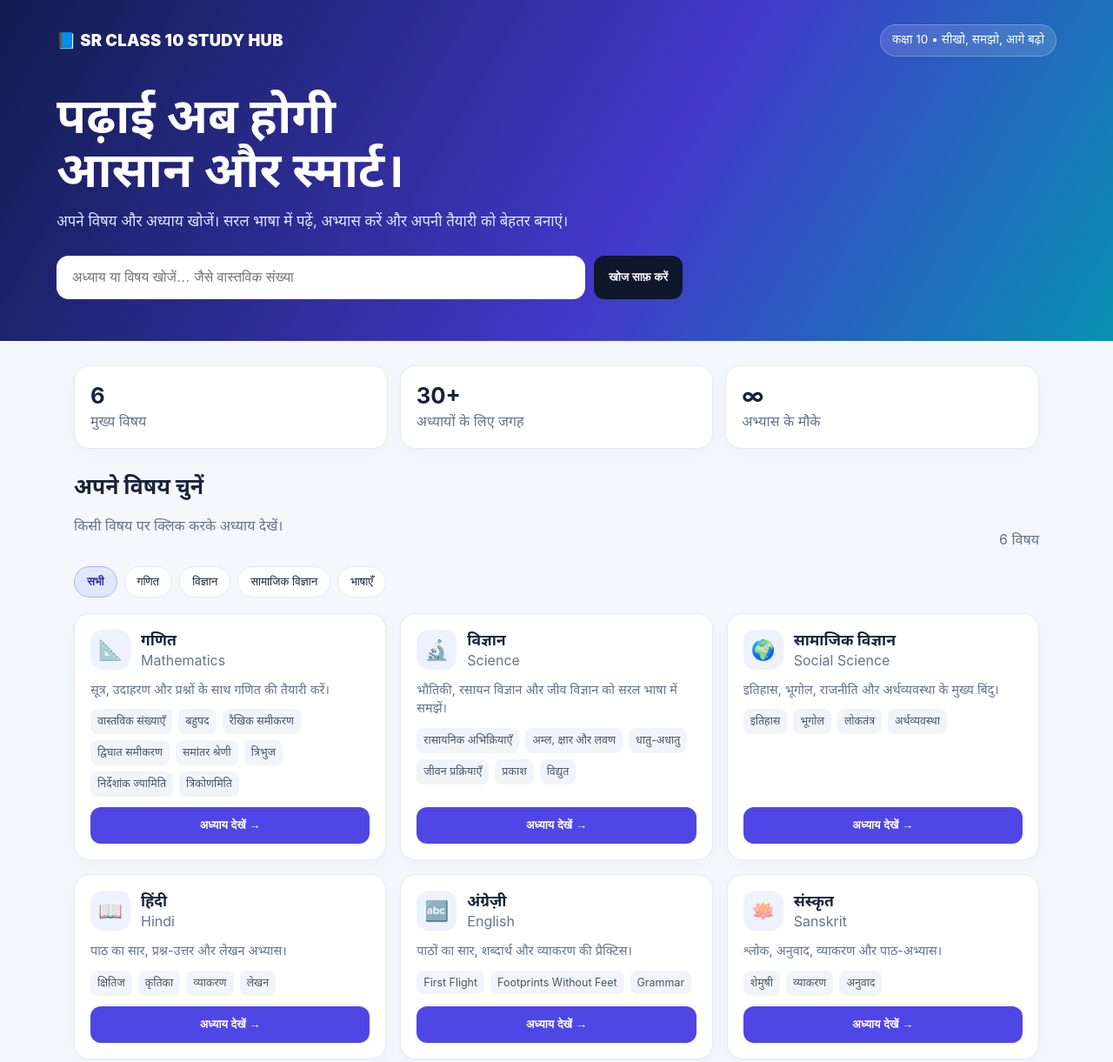
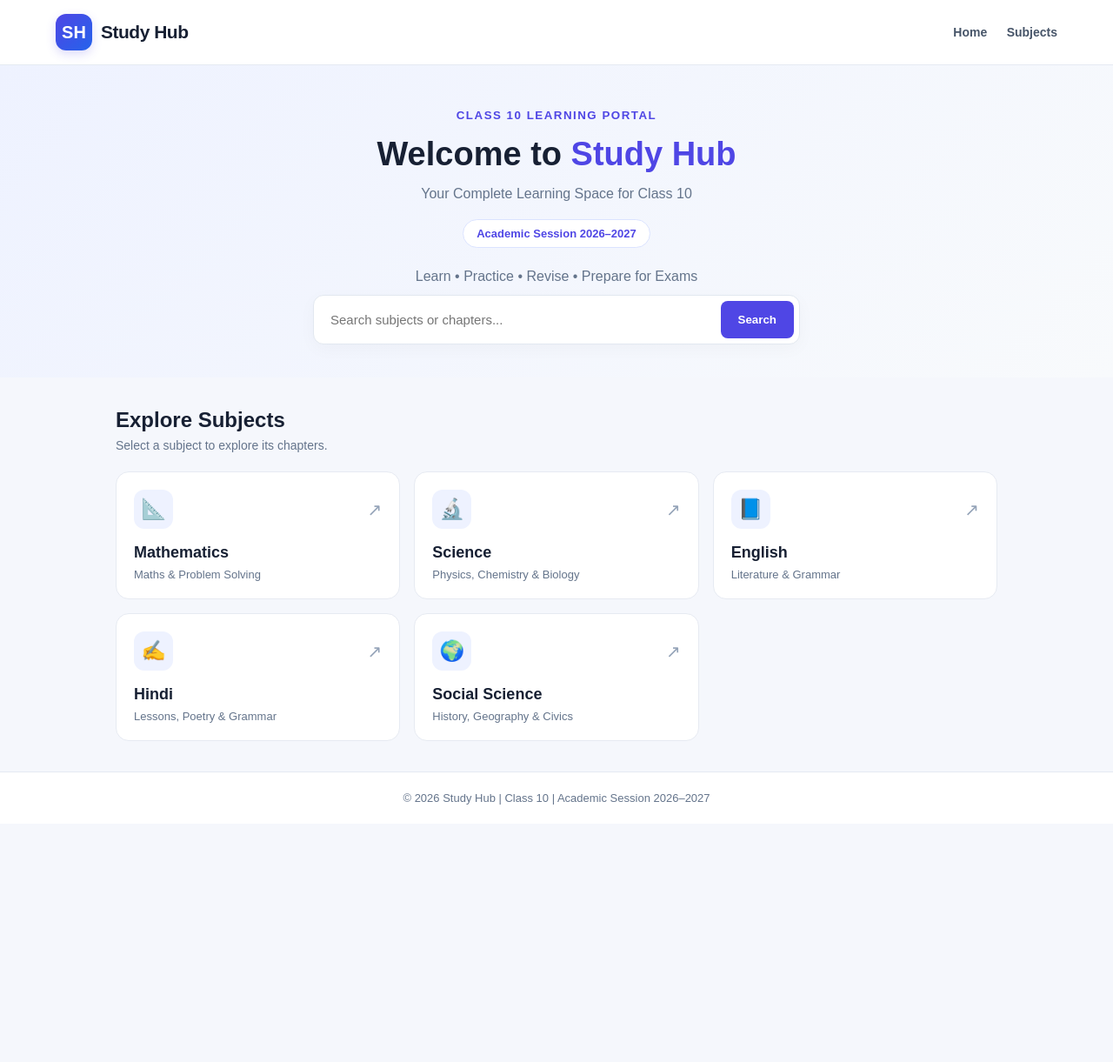
Before and after one commit to shanabazm813-cpu/sr-class10-study-hub, a plain HTML site: page index.html in a window 1280 px wide. Shown: the top 1221 px of the page at 87% size. After the commit the page ends 947 px from the top, so only its background shows below. Drawn offline with Linux system fonts and the light colour scheme.

Commit message:
Update index.html

```diff
--- a/index.html
+++ b/index.html
@@ -1,122 +1,621 @@
-
 
 <!DOCTYPE html>
-<html lang="hi">
+<html lang="en">
 <head>
 <meta charset="UTF-8">
 <meta name="viewport" content="width=device-width, initial-scale=1.0">
-<title>SR Class 10 Study Hub</title>
+
+<title>Study Hub | Class 10 • 2026–2027</title>
+
 <style>
-:root{--bg:#f4f7fb;--card:#fff;--ink:#17233b;--muted:#64748b;--primary:#4f46e5;--accent:#06b6d4;--line:#e5eaf2}
-*{box-sizing:border-box}body{margin:0;font-family:Inter,"Noto Sans Devanagari",system-ui,sans-serif;background:var(--bg);color:var(--ink)}
-header{background:linear-gradient(120deg,#111c4e,#4338ca 58%,#0891b2);color:white;padding:28px max(5%,calc((100% - 1150px)/2));}
-.top{display:flex;justify-content:space-between;align-items:center;gap:16px;flex-wrap:wrap}.brand{font-weight:900;font-size:1.15rem;letter-spacing:.3px}.pill{background:#ffffff22;border:1px solid #ffffff44;border-radius:30px;padding:8px 13px;font-size:.85rem}
-.hero{padding:38px 0 20px;max-width:760px}.hero h1{font-size:clamp(2rem,5vw,3.5rem);line-height:1.1;margin:0 0 14px}.hero p{color:#e0e7ff;font-size:1.05rem;line-height:1.7;margin:0}
-.searchwrap{margin-top:25px;display:flex;gap:10px;max-width:720px}.searchwrap input{flex:1;min-width:0;padding:16px 18px;border:0;border-radius:14px;font-size:1rem;outline:3px solid transparent}.searchwrap input:focus{outline-color:#a5b4fc}.searchwrap button,.btn{border:0;border-radius:12px;padding:13px 17px;font-weight:700;cursor:pointer;background:var(--primary);color:white}.searchwrap button{background:#0f172a}
-main{max-width:1150px;margin:0 auto;padding:28px 20px 60px}.sectionhead{display:flex;align-items:end;justify-content:space-between;gap:12px;flex-wrap:wrap;margin:15px 0 18px}.sectionhead h2{margin:0;font-size:1.55rem}.muted{color:var(--muted)}.stats{display:grid;grid-template-columns:repeat(3,1fr);gap:14px;margin:0 0 28px}.stat,.subject,.feature{background:var(--card);border:1px solid var(--line);border-radius:18px;padding:18px;box-shadow:0 5px 18px #1e293b08}.stat strong{display:block;font-size:1.6rem;margin-bottom:4px}.filters{display:flex;gap:8px;flex-wrap:wrap;margin:0 0 18px}.filter{background:white;border:1px solid var(--line);color:var(--ink);border-radius:30px;padding:9px 14px;cursor:pointer}.filter.active{background:#e0e7ff;border-color:#a5b4fc;color:#3730a3;font-weight:700}
-.grid{display:grid;grid-template-columns:repeat(3,minmax(0,1fr));gap:16px}.subject{display:flex;flex-direction:column;gap:12px;transition:.2s}.subject:hover{transform:translateY(-3px);box-shadow:0 14px 30px #1e293b12}.subjecttop{display:flex;align-items:center;gap:12px}.icon{width:46px;height:46px;border-radius:14px;background:#eef2ff;display:grid;place-items:center;font-size:1.4rem}.subject h3{margin:0;font-size:1.1rem}.subject p{margin:0;color:var(--muted);font-size:.9rem;line-height:1.5}.chapters{display:flex;flex-wrap:wrap;gap:7px}.chapter{font-size:.78rem;background:#f1f5f9;border-radius:8px;padding:6px 8px;color:#475569}.subject .btn{margin-top:auto;width:100%}
-.features{display:grid;grid-template-columns:repeat(3,1fr);gap:14px;margin-top:28px}.feature h3{margin:0 0 8px}.feature p{margin:0;color:var(--muted);line-height:1.6;font-size:.92rem}
-footer{text-align:center;color:var(--muted);padding:25px;border-top:1px solid var(--line)}.empty{display:none;background:white;border:1px dashed #cbd5e1;border-radius:16px;padding:28px;text-align:center;color:var(--muted)}
-@media(max-width:850px){.grid{grid-template-columns:repeat(2,minmax(0,1fr))}.features{grid-template-columns:1fr}.hero{padding-top:28px}}
-@media(max-width:560px){.grid,.stats{grid-template-columns:1fr}.searchwrap{flex-direction:column}.searchwrap button{width:100%}main{padding-inline:14px}}
+* {
+  margin: 0;
+  padding: 0;
+  box-sizing: border-box;
+}
+
+body {
+  font-family: Arial, sans-serif;
+  background: #f5f7fc;
+  color: #172033;
+}
+
+header {
+  background: #fff;
+  padding: 16px 5%;
+  display: flex;
+  align-items: center;
+  justify-content: space-between;
+  border-bottom: 1px solid #e5eaf2;
+}
+
+.brand {
+  display: flex;
+  align-items: center;
+  gap: 10px;
+}
+
+.logo {
+  width: 42px;
+  height: 42px;
+  background: linear-gradient(135deg, #4f46e5, #2563eb);
+  color: white;
+  border-radius: 12px;
+  display: grid;
+  place-items: center;
+  font-size: 20px;
+  font-weight: bold;
+  box-shadow: 0 4px 12px #4f46e533;
+}
+
+.brand h2 {
+  font-size: 21px;
+  letter-spacing: -0.5px;
+}
+
+nav a {
+  text-decoration: none;
+  color: #475569;
+  margin-left: 18px;
+  font-size: 14px;
+  font-weight: bold;
+}
+
+.hero {
+  text-align: center;
+  padding: 48px 15px 38px;
+  background: linear-gradient(135deg, #eef2ff, #f8fafc);
+}
+
+.hero small {
+  color: #4f46e5;
+  font-weight: bold;
+  letter-spacing: 1.5px;
+}
+
+.hero h1 {
+  font-size: 38px;
+  margin: 15px 0;
+}
+
+.hero h1 span {
+  color: #4f46e5;
+}
+
+.hero p {
+  color: #64748b;
+  margin-bottom: 12px;
+}
+
+.session {
+  display: inline-block;
+  margin: 8px 0 24px;
+  background: #ffffff;
+  color: #4f46e5;
+  border: 1px solid #dbe3ff;
+  border-radius: 30px;
+  padding: 8px 15px;
+  font-size: 13px;
+  font-weight: bold;
+}
+
+.search {
+  max-width: 560px;
+  margin: auto;
+  display: flex;
+  background: white;
+  padding: 6px;
+  border: 1px solid #e2e8f0;
+  border-radius: 12px;
+  box-shadow: 0 5px 20px #00000008;
+}
+
+.search input {
+  flex: 1;
+  min-width: 0;
+  padding: 13px;
+  border: none;
+  outline: none;
+  font-size: 15px;
+}
+
+.search button {
+  background: #4f46e5;
+  color: white;
+  border: none;
+  padding: 12px 20px;
+  border-radius: 8px;
+  cursor: pointer;
+  font-weight: bold;
+}
+
+.container {
+  max-width: 1050px;
+  margin: auto;
+  padding: 35px 18px;
+}
+
+.heading {
+  margin-bottom: 22px;
+}
+
+.heading h2 {
+  font-size: 24px;
+  margin-bottom: 7px;
+}
+
+.heading p {
+  color: #64748b;
+  font-size: 14px;
+}
+
+.subjects {
+  display: grid;
+  grid-template-columns: repeat(3, 1fr);
+  gap: 16px;
+}
+
+.card {
+  background: white;
+  border: 1px solid #e6eaf2;
+  border-radius: 15px;
+  padding: 20px;
+  cursor: pointer;
+  transition: 0.2s;
+}
+
+.card:hover {
+  transform: translateY(-4px);
+  border-color: #c7d2fe;
+  box-shadow: 0 8px 25px #1e293b0c;
+}
+
+.card-top {
+  display: flex;
+  align-items: center;
+  justify-content: space-between;
+  margin-bottom: 17px;
+}
+
+.icon {
+  width: 45px;
+  height: 45px;
+  border-radius: 12px;
+  display: grid;
+  place-items: center;
+  font-size: 23px;
+  background: #eef2ff;
+}
+
+.arrow {
+  color: #94a3b8;
+  font-size: 20px;
+}
+
+.card h3 {
+  font-size: 18px;
+  margin-bottom: 7px;
+}
+
+.card p {
+  font-size: 13px;
+  color: #64748b;
+}
+
+#chapters {
+  display: none;
+  background: white;
+  border: 1px solid #e5eaf2;
+  border-radius: 16px;
+  padding: 22px;
+  margin-top: 30px;
+}
+
+.chapter-head {
+  display: flex;
+  align-items: center;
+  justify-content: space-between;
+  gap: 12px;
+  margin-bottom: 20px;
+}
+
+.chapter-head h2 {
+  font-size: 22px;
+}
+
+.back {
+  background: #eef2ff;
+  color: #4f46e5;
+  border: none;
+  border-radius: 8px;
+  padding: 10px 14px;
+  cursor: pointer;
+  font-weight: bold;
+}
+
+.chapter-list {
+  display: grid;
+  gap: 10px;
+}
+
+.chapter {
+  background: #f8fafc;
+  border: 1px solid #e2e8f0;
+  border-radius: 10px;
+  padding: 15px;
+  display: flex;
+  justify-content: space-between;
+  align-items: center;
+  gap: 10px;
+  cursor: pointer;
+}
+
+.chapter:hover {
+  background: #eef2ff;
+}
+
+.chapter span {
+  color: #4f46e5;
+  font-size: 13px;
+  font-weight: bold;
+}
+
+.lesson {
+  display: none;
+  margin-top: 18px;
+  background: #f8fafc;
+  padding: 20px;
+  border-radius: 12px;
+  line-height: 1.7;
+}
+
+.lesson p {
+  color: #64748b;
+  margin-top: 8px;
+}
+
+.empty {
+  display: none;
+  text-align: center;
+  color: #64748b;
+  padding: 30px;
+}
+
+footer {
+  text-align: center;
+  background: white;
+  border-top: 1px solid #e5eaf2;
+  color: #64748b;
+  padding: 22px;
+  font-size: 13px;
+}
+
+@media (max-width: 750px) {
+  .subjects {
+    grid-template-columns: repeat(2, 1fr);
+  }
+
+  .hero h1 {
+    font-size: 31px;
+  }
+}
+
+@media (max-width: 480px) {
+  header {
+    padding: 14px 4%;
+  }
+
+  .brand h2 {
+    font-size: 18px;
+  }
+
+  nav a {
+    margin-left: 9px;
+    font-size: 12px;
+  }
+
+  .subjects {
+    grid-template-columns: repeat(2, 1fr);
+    gap: 10px;
+  }
+
+  .card {
+    padding: 15px;
+  }
+
+  .card h3 {
+    font-size: 15px;
+  }
+
+  .card p {
+    font-size: 12px;
+  }
+
+  .hero h1 {
+    font-size: 28px;
+  }
+
+  .search button {
+    padding: 11px 13px;
+  }
+}
 </style>
 </head>
+
 <body>
+
 <header>
-  <div class="top"><div class="brand">📘 SR CLASS 10 STUDY HUB</div><div class="pill">कक्षा 10 • सीखो, समझो, आगे बढ़ो</div></div>
-  <div class="hero">
-    <h1>पढ़ाई अब होगी<br>आसान और स्मार्ट।</h1>
-    <p>अपने विषय और अध्याय खोजें। सरल भाषा में पढ़ें, अभ्यास करें और अपनी तैयारी को बेहतर बनाएं।</p>
-    <div class="searchwrap">
-      <input id="search" type="search" placeholder="अध्याय या विषय खोजें… जैसे वास्तविक संख्या" aria-label="विषय या अध्याय खोजें">
-      <button id="clear" type="button">खोज साफ़ करें</button>
+  <div class="brand">
+    <div class="logo">SH</div>
+    <h2>Study Hub</h2>
+  </div>
+
+  <nav>
+    <a href="#home">Home</a>
+    <a href="#subjects">Subjects</a>
+  </nav>
+</header>
+
+<section class="hero" id="home">
+
+  <small>CLASS 10 LEARNING PORTAL</small>
+
+  <h1>Welcome to <span>Study Hub</span></h1>
+
+  <p>
+    Your Complete Learning Space for Class 10
+  </p>
+
+  <div class="session">
+    Academic Session 2026–2027
+  </div>
+
+  <p>
+    Learn • Practice • Revise • Prepare for Exams
+  </p>
+
+  <div class="search">
+    <input
+      id="search"
+      type="search"
+      placeholder="Search subjects or chapters..."
+      oninput="searchSubjects()"
+    >
+    <button onclick="searchSubjects()">Search</button>
+  </div>
+
+</section>
+
+<main class="container" id="subjects">
+
+  <div class="heading">
+    <h2>Explore Subjects</h2>
+    <p>Select a subject to explore its chapters.</p>
+  </div>
+
+  <div class="subjects" id="subjectGrid">
+
+    <div class="card" onclick="openSubject('Mathematics')">
+      <div class="card-top">
+        <div class="icon">📐</div>
+        <div class="arrow">↗</div>
+      </div>
+      <h3>Mathematics</h3>
+      <p>Maths & Problem Solving</p>
     </div>
+
+    <div class="card" onclick="openSubject('Science')">
+      <div class="card-top">
+        <div class="icon">🔬</div>
+        <div class="arrow">↗</div>
+      </div>
+      <h3>Science</h3>
+      <p>Physics, Chemistry & Biology</p>
+    </div>
+
+    <div class="card" onclick="openSubject('English')">
+      <div class="card-top">
+        <div class="icon">📘</div>
+        <div class="arrow">↗</div>
+      </div>
+      <h3>English</h3>
+      <p>Literature & Grammar</p>
+    </div>
+
+    <div class="card" onclick="openSubject('Hindi')">
+      <div class="card-top">
+        <div class="icon">✍️</div>
+        <div class="arrow">↗</div>
+      </div>
+      <h3>Hindi</h3>
+      <p>Lessons, Poetry & Grammar</p>
+    </div>
+
+    <div class="card" onclick="openSubject('Social Science')">
+      <div class="card-top">
+        <div class="icon">🌍</div>
+        <div class="arrow">↗</div>
+      </div>
+      <h3>Social Science</h3>
+      <p>History, Geography & Civics</p>
+    </div>
+
   </div>
-</header>
-<main>
-  <div class="stats">
-    <div class="stat"><strong>6</strong><span class="muted">मुख्य विषय</span></div>
-    <div class="stat"><strong>30+</strong><span class="muted">अध्यायों के लिए जगह</span></div>
-    <div class="stat"><strong>∞</strong><span class="muted">अभ्यास के मौके</span></div>
+
+  <div class="empty" id="empty">
+    No subjects found.
   </div>
-  <div class="sectionhead"><div><h2>अपने विषय चुनें</h2><p class="muted">किसी विषय पर क्लिक करके अध्याय देखें।</p></div><span class="muted" id="count">6 विषय</span></div>
-  <div class="filters" id="filters">
-    <button class="filter active" data-filter="all">सभी</button>
-    <button class="filter" data-filter="math">गणित</button>
-    <button class="filter" data-filter="science">विज्ञान</button>
-    <button class="filter" data-filter="social">सामाजिक विज्ञान</button>
-    <button class="filter" data-filter="language">भाषाएँ</button>
-  </div>
-  <div class="grid" id="subjects">
-    <article class="subject" data-category="math" data-search="गणित mathematics वास्तविक संख्या बहुपद दो चर वाले रैखिक समीकरण द्विघात समीकरण समांतर श्रेणी त्रिभुज निर्देशांक ज्यामिति त्रिकोणमिति वृत्त क्षेत्रफल पृष्ठीय क्षेत्रफल आयतन सांख्यिकी प्रायिकता">
-      <div class="subjecttop"><div class="icon">📐</div><div><h3>गणित</h3><span class="muted">Mathematics</span></div></div>
-      <p>सूत्र, उदाहरण और प्रश्नों के साथ गणित की तैयारी करें।</p>
-      <div class="chapters"><span class="chapter">वास्तविक संख्याएँ</span><span class="chapter">बहुपद</span><span class="chapter">रैखिक समीकरण</span><span class="chapter">द्विघात समीकरण</span><span class="chapter">समांतर श्रेणी</span><span class="chapter">त्रिभुज</span><span class="chapter">निर्देशांक ज्यामिति</span><span class="chapter">त्रिकोणमिति</span></div>
-      <button class="btn" onclick="openSubject('गणित')">अध्याय देखें →</button>
-    </article>
-    <article class="subject" data-category="science" data-search="विज्ञान science रसायन अभिक्रियाएँ अम्ल क्षार लवण धातु अधातु कार्बन जीवन प्रक्रियाएँ नियंत्रण समन्वय प्रजनन आनुवंशिकता प्रकाश विद्युत चुंबकीय प्रभाव ऊर्जा पर्यावरण">
-      <div class="subjecttop"><div class="icon">🔬</div><div><h3>विज्ञान</h3><span class="muted">Science</span></div></div>
-      <p>भौतिकी, रसायन विज्ञान और जीव विज्ञान को सरल भाषा में समझें।</p>
-      <div class="chapters"><span class="chapter">रासायनिक अभिक्रियाएँ</span><span class="chapter">अम्ल, क्षार और लवण</span><span class="chapter">धातु-अधातु</span><span class="chapter">जीवन प्रक्रियाएँ</span><span class="chapter">प्रकाश</span><span class="chapter">विद्युत</span></div>
-      <button class="btn" onclick="openSubject('विज्ञान')">अध्याय देखें →</button>
-    </article>
-    <article class="subject" data-category="social" data-search="सामाजिक विज्ञान social science इतिहास भूगोल राजनीति विज्ञान अर्थशास्त्र लोकतंत्र विकास संसाधन कृषि राष्ट्रीयता">
-      <div class="subjecttop"><div class="icon">🌍</div><div><h3>सामाजिक विज्ञान</h3><span class="muted">Social Science</span></div></div>
-      <p>इतिहास, भूगोल, राजनीति और अर्थव्यवस्था के मुख्य बिंदु।</p>
-      <div class="chapters"><span class="chapter">इतिहास</span><span class="chapter">भूगोल</span><span class="chapter">लोकतंत्र</span><span class="chapter">अर्थव्यवस्था</span></div>
-      <button class="btn" onclick="openSubject('सामाजिक विज्ञान')">अध्याय देखें →</button>
-    </article>
-    <article class="subject" data-category="language" data-search="हिंदी hindi क्षितिज कृतिका व्याकरण लेखन">
-      <div class="subjecttop"><div class="icon">📖</div><div><h3>हिंदी</h3><span class="muted">Hindi</span></div></div>
-      <p>पाठ का सार, प्रश्न-उत्तर और लेखन अभ्यास।</p>
-      <div class="chapters"><span class="chapter">क्षितिज</span><span class="chapter">कृतिका</span><span class="chapter">व्याकरण</span><span class="chapter">लेखन</span></div>
-      <button class="btn" onclick="openSubject('हिंदी')">अध्याय देखें →</button>
-    </article>
-    <article class="subject" data-category="language" data-search="अंग्रेज़ी english first flight footprints without feet grammar writing">
-      <div class="subjecttop"><div class="icon">🔤</div><div><h3>अंग्रेज़ी</h3><span class="muted">English</span></div></div>
-      <p>पाठों का सार, शब्दार्थ और व्याकरण की प्रैक्टिस।</p>
-      <div class="chapters"><span class="chapter">First Flight</span><span class="chapter">Footprints Without Feet</span><span class="chapter">Grammar</span></div>
-      <button class="btn" onclick="openSubject('अंग्रेज़ी')">अध्याय देखें →</button>
-    </article>
-    <article class="subject" data-category="social" data-search="संस्कृत sanskrit शेमुषी व्याकरण अनुवाद">
-      <div class="subjecttop"><div class="icon">🪷</div><div><h3>संस्कृत</h3><span class="muted">Sanskrit</span></div></div>
-      <p>श्लोक, अनुवाद, व्याकरण और पाठ-अभ्यास।</p>
-      <div class="chapters"><span class="chapter">शेमुषी</span><span class="chapter">व्याकरण</span><span class="chapter">अनुवाद</span></div>
-      <button class="btn" onclick="openSubject('संस्कृत')">अध्याय देखें →</button>
-    </article>
-  </div>
-  <div class="empty" id="empty">कोई विषय नहीं मिला। दूसरा शब्द खोजकर देखें।</div>
-  <section class="features">
-    <div class="feature"><h3>🔎 स्मार्ट सर्च</h3><p>हिंदी या अंग्रेज़ी में विषय और अध्याय खोजें।</p></div>
-    <div class="feature"><h3>📝 अभ्यास</h3><p>हर अध्याय में अपने प्रश्न और नोट्स जोड़ने के लिए तैयार ढाँचा।</p></div>
-    <div class="feature"><h3>📱 मोबाइल फ्रेंडली</h3><p>मोबाइल, टैबलेट और कंप्यूटर—हर स्क्रीन पर अच्छा दिखेगा।</p></div>
+
+  <section id="chapters">
+
+    <div class="chapter-head">
+      <h2 id="chapterTitle">Chapters</h2>
+      <button class="back" onclick="closeChapters()">← Back</button>
+    </div>
+
+    <div class="chapter-list" id="chapterList"></div>
+
+    <div class="lesson" id="lesson">
+      <h3 id="lessonTitle"></h3>
+      <p id="lessonText">
+        Chapter notes and questions will be added here.
+      </p>
+    </div>
+
   </section>
+
 </main>
-<footer>© 2026 SR Class 10 Study Hub • मेहनत आज, सफलता कल ✨</footer>
+
+<footer>
+  © 2026 Study Hub | Class 10 | Academic Session 2026–2027
+</footer>
+
 <script>
-const search=document.getElementById('search');
-const cards=[...document.querySelectorAll('.subject')];
-const filters=[...document.querySelectorAll('.filter')];
-let active='all';
-function update(){
- const q=search.value.trim().toLocaleLowerCase();
- let shown=0;
- cards.forEach(card=>{
-   const matchesText=(card.dataset.search+' '+card.innerText).toLocaleLowerCase().includes(q);
-   const matchesCategory=active==='all'||card.dataset.category===active;
-   const visible=matchesText&&matchesCategory;
-   card.style.display=visible?'flex':'none';
-   if(visible)shown++;
- });
- document.getElementById('count').textContent=shown+' विषय';
- document.getElementById('empty').style.display=shown?'none':'block';
+const data = {
+  "Mathematics": [
+    "Real Numbers",
+    "Polynomials",
+    "Pair of Linear Equations",
+    "Quadratic Equations",
+    "Arithmetic Progressions",
+    "Triangles",
+    "Coordinate Geometry",
+    "Introduction to Trigonometry",
+    "Applications of Trigonometry",
+    "Circles",
+    "Areas Related to Circles",
+    "Surface Areas and Volumes",
+    "Statistics",
+    "Probability"
+  ],
+
+  "Science": [
+    "Chemical Reactions and Equations",
+    "Acids, Bases and Salts",
+    "Metals and Non-metals",
+    "Carbon and Its Compounds",
+    "Life Processes",
+    "Control and Coordination",
+    "How Do Organisms Reproduce?",
+    "Heredity",
+    "Light",
+    "The Human Eye",
+    "Electricity",
+    "Magnetic Effects of Electric Current",
+    "Our Environment"
+  ],
+
+  "English": [
+    "A Letter to God",
+    "Nelson Mandela",
+    "Two Stories about Flying",
+    "From the Diary of Anne Frank",
+    "The Hundred Dresses",
+    "Grammar",
+    "Writing Skills"
+  ],
+
+  "Hindi": [
+    "Prose Lessons",
+    "Poetry",
+    "Grammar",
+    "Writing Skills"
+  ],
+
+  "Social Science": [
+    "The Rise of Nationalism in Europe",
+    "Nationalism in India",
+    "The Making of a Global World",
+    "Resources and Development",
+    "Forest and Wildlife Resources",
+    "Water Resources",
+    "Agriculture",
+    "Power Sharing",
+    "Federalism",
+    "Development",
+    "Sectors of the Indian Economy"
+  ]
+};
+
+function openSubject(subject) {
+  const list = data[subject] || [];
+  const chapterList = document.getElementById("chapterList");
+
+  document.getElementById("chapterTitle").innerText =
+    subject + " Chapters";
+
+  chapterList.innerHTML = "";
+
+  list.forEach((name, index) => {
+    const item = document.createElement("div");
+    item.className = "chapter";
+
+    const title = document.createElement("strong");
+    title.innerText = (index + 1) + ". " + name;
+
+    const open = document.createElement("span");
+    open.innerText = "OPEN →";
+
+    item.appendChild(title);
+    item.appendChild(open);
+
+    item.onclick = () => openLesson(name);
+
+    chapterList.appendChild(item);
+  });
+
+  document.getElementById("chapters").style.display = "block";
+  document.getElementById("lesson").style.display = "none";
+
+  document.getElementById("chapters")
+    .scrollIntoView({ behavior: "smooth" });
 }
-search.addEventListener('input',update);
-document.getElementById('clear').addEventListener('click',()=>{search.value='';active='all';filters.forEach(b=>b.classList.toggle('active',b.dataset.filter==='all'));update();search.focus();});
-filters.forEach(btn=>btn.addEventListener('click',()=>{active=btn.dataset.filter;filters.forEach(b=>b.classList.toggle('active',b===btn));update();}));
-function openSubject(name){
- alert(name+' के अध्याय और प्रश्न यहाँ जोड़े जा सकते हैं।\\n\\nआप अपनी किताब के अध्यायों के नाम/प्रश्न जोड़कर इस वेबसाइट को पूरा कर सकते हैं।');
+
+function openLesson(name) {
+  document.getElementById("lessonTitle").innerText = name;
+
+  document.getElementById("lessonText").innerText =
+    "Notes, important questions and practice material for this chapter will be added here.";
+
+  document.getElementById("lesson").style.display = "block";
+}
+
+function closeChapters() {
+  document.getElementById("chapters").style.display = "none";
+
+  document.getElementById("subjects")
+    .scrollIntoView({ behavior: "smooth" });
+}
+
+function searchSubjects() {
+  const query = document.getElementById("search")
+    .value.toLowerCase().trim();
+
+  const cards = document.querySelectorAll(".card");
+  let found = 0;
+
+  cards.forEach(card => {
+    const subject = card.querySelector("h3").innerText;
+    const chapters = data[subject] || [];
+
+    const subjectMatch =
+      card.innerText.toLowerCase().includes(query);
+
+    const chapterMatch = chapters.some(chapter =>
+      chapter.toLowerCase().includes(query)
+    );
+
+    const match = subjectMatch || chapterMatch;
+
+    card.style.display = match ? "" : "none";
+
+    if (match) found++;
+  });
+
+  document.getElementById("empty").style.display =
+    found === 0 ? "block" : "none";
 }
 </script>
+
 </body>
-      </html>
+</html>
```
